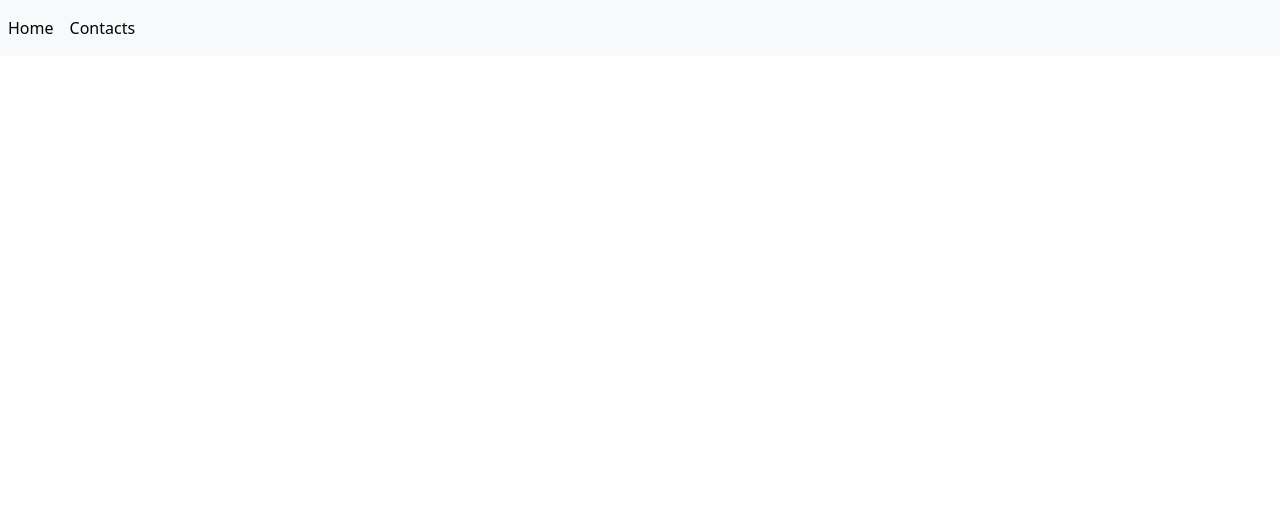
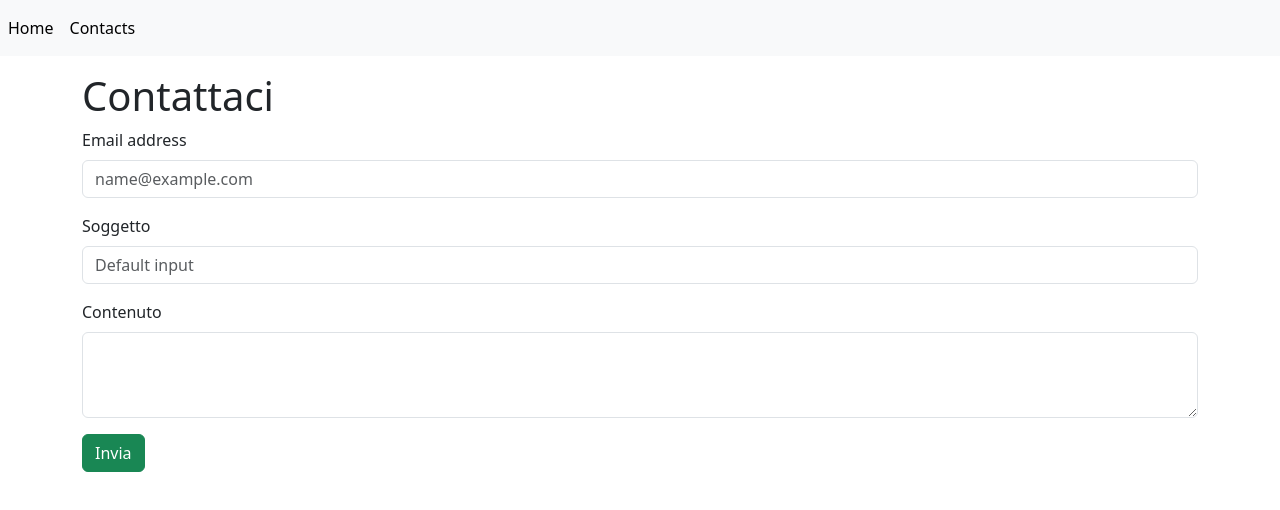
Before and after one commit to claudiuhuhulia/vite-boolfolio, a Vue app: page /contact in a window 1280 px wide. Shown: the top 510 px of the page. Built offline with nearby package versions, Linux system fonts and the light colour scheme.

Commit message:
added form

```diff
--- a/src/pages/ContactPage.vue
+++ b/src/pages/ContactPage.vue
@@ -1,5 +1,43 @@
-<script></script>
+<script>
+import axios from 'axios';
+const endpoint = 'http://127.0.0.1:8000/api/contact-message'
+const emptyForm = { email: '', subject: '', message: '' }
+export default {
+    name: 'ContactPage',
+    data: () => ({
+        form: emptyForm
+    }),
+    methods: {
+        sendForm() {
+            axios.post(endpoint, this.form)
+                .then(() => { this.form = emptyForm })
+                .catch(err => { console.error(err) })
+                .then(() => { })
+        }
+    }
 
-<template></template>
+}
+</script>
+
+<template>
+    <h1>Contattaci</h1>
+    <form @submit.prevent="sendForm">
+        <div class="mb-3">
+            <label for="exampleFormControlInput1" class="form-label">Email address</label>
+            <input type="email" class="form-control" id="exampleFormControlInput1" v-model.trim="form.email"
+                placeholder="name@example.com">
+        </div>
+        <div class="mb-3">
+            <label class="mb-2" for="subject">Soggetto</label>
+            <input class="form-control" v-model.trim="form.subject" type="text" placeholder="Default input" id="subject"
+                aria-label="default input example">
+        </div>
+        <div class="mb-3">
+            <label for="exampleFormControlTextarea1" class="form-label">Contenuto</label>
+            <textarea class="form-control" v-model.trim="form.message" id="exampleFormControlTextarea1" rows="3"></textarea>
+        </div>
+        <button class="btn btn-success">Invia</button>
+    </form>
+</template>
 
 <style></style>
```
